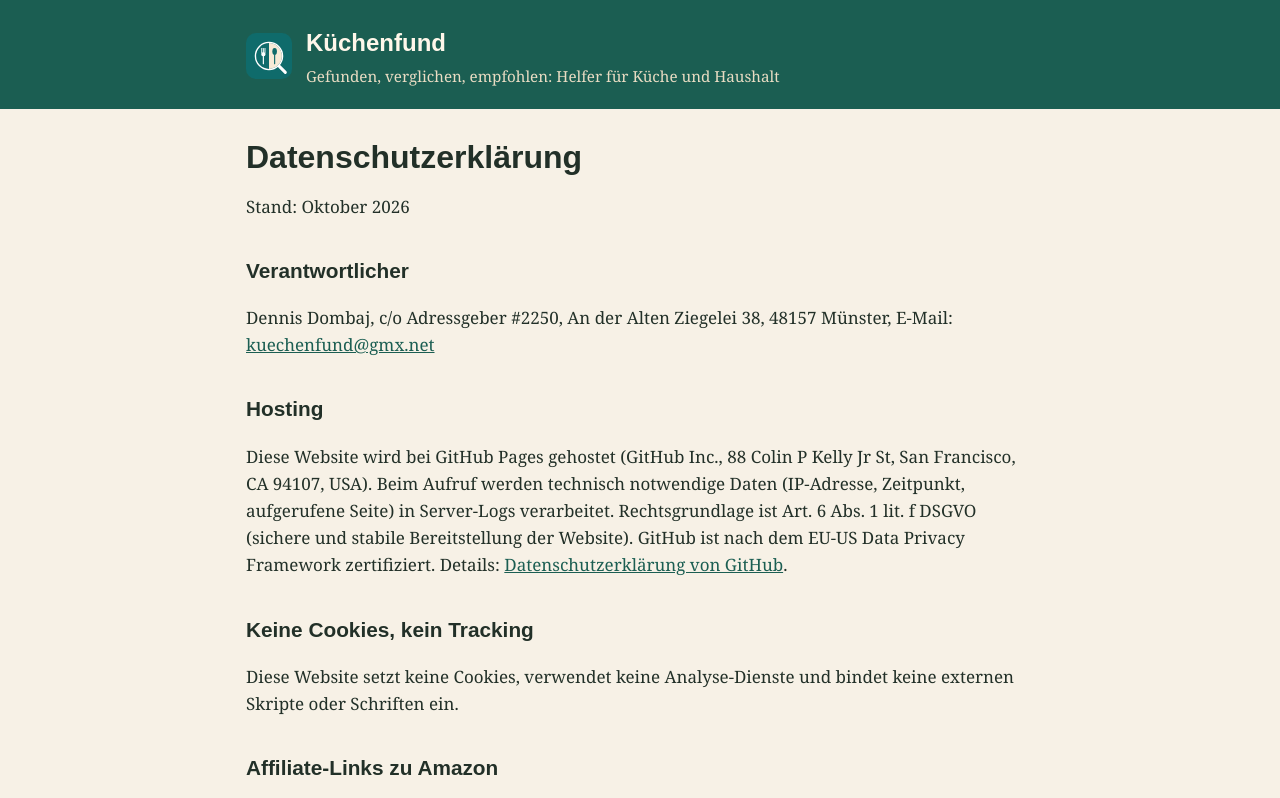
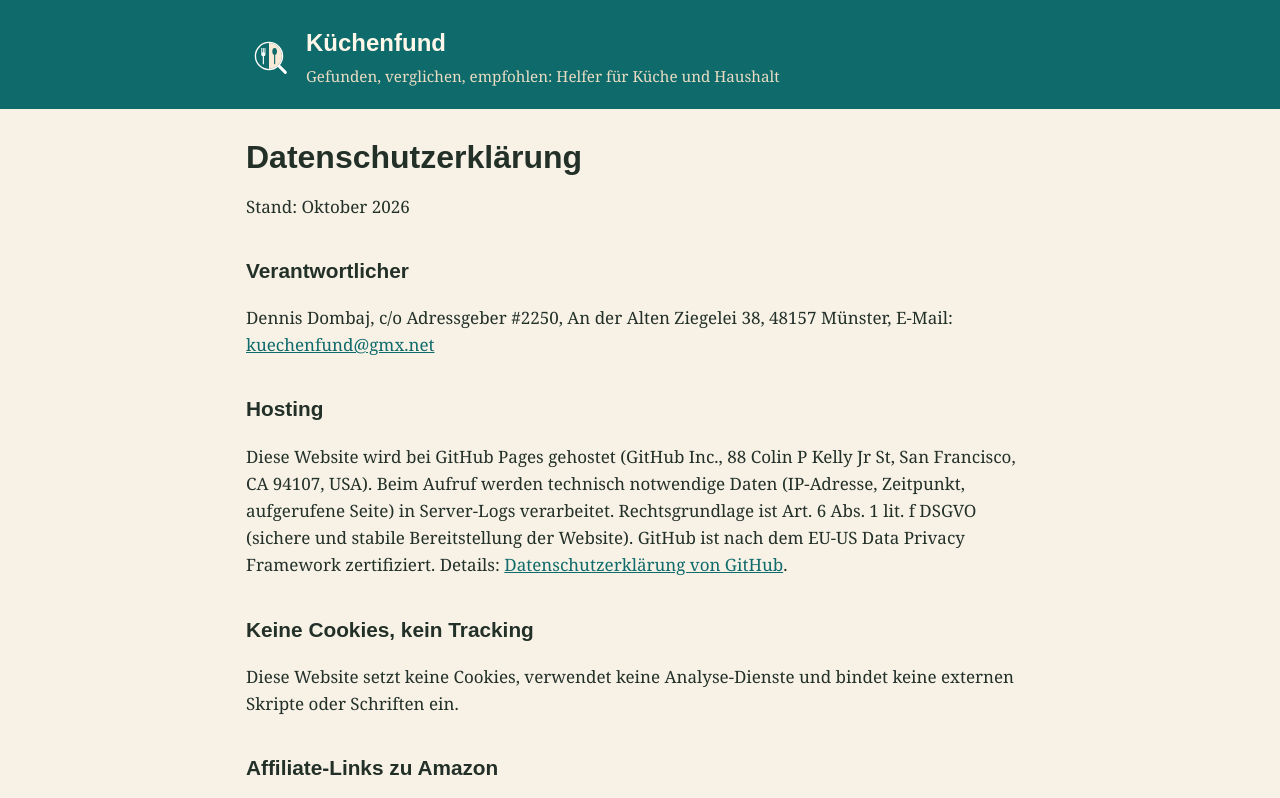
Before and after one commit to kuechenfund/kuechenfund.github.io, a plain HTML site: page datenschutz.html in a window 1280 px wide. Shown: the top 798 px of the page. Drawn offline with Linux system fonts and the light colour scheme.

Commit message:
Farbe Petrol passend zum Logo

```diff
--- a/datenschutz.html
+++ b/datenschutz.html
@@ -2,7 +2,7 @@
 <title>Datenschutz · Küchenfund</title><meta name="description" content="Datenschutzerklärung von Küchenfund"><meta name="p:domain_verify" content="76aa7517e13ba469e270933e3fcecbd8">
 <link rel="icon" href="img/logo.svg" type="image/svg+xml"><link rel="apple-touch-icon" href="img/logo-500.png">
 <style>
-:root{--bg:#f7f1e6;--card:#fffcf6;--fg:#223028;--mut:#6d6554;--line:#e4d9c2;--gruen:#1b5e52;--orange:#c4622a;--sand:#e8d6b8}
+:root{--bg:#f7f1e6;--card:#fffcf6;--fg:#223028;--mut:#6d6554;--line:#e4d9c2;--gruen:#0F6B6B;--orange:#c4622a;--sand:#e8d6b8}
 *{box-sizing:border-box}body{margin:0;background:var(--bg);color:var(--fg);font:17px/1.6 Georgia,'Times New Roman',serif}
 .w{max-width:820px;margin:0 auto;padding:0 16px 70px}
 header.site{background:var(--gruen);color:#fff7ea;padding:24px 0 20px;margin-bottom:30px}
```
Also changed, not shown: geraete.html (+1 -1 lines), geschenke.html (+1 -1 lines), helfer.html (+1 -1 lines), impressum.html (+1 -1 lines), index.html (+1 -1 lines), kleine-kueche.html (+1 -1 lines), ordnung.html (+1 -1 lines), putzen.html (+1 -1 lines), vorrat.html (+1 -1 lines).
